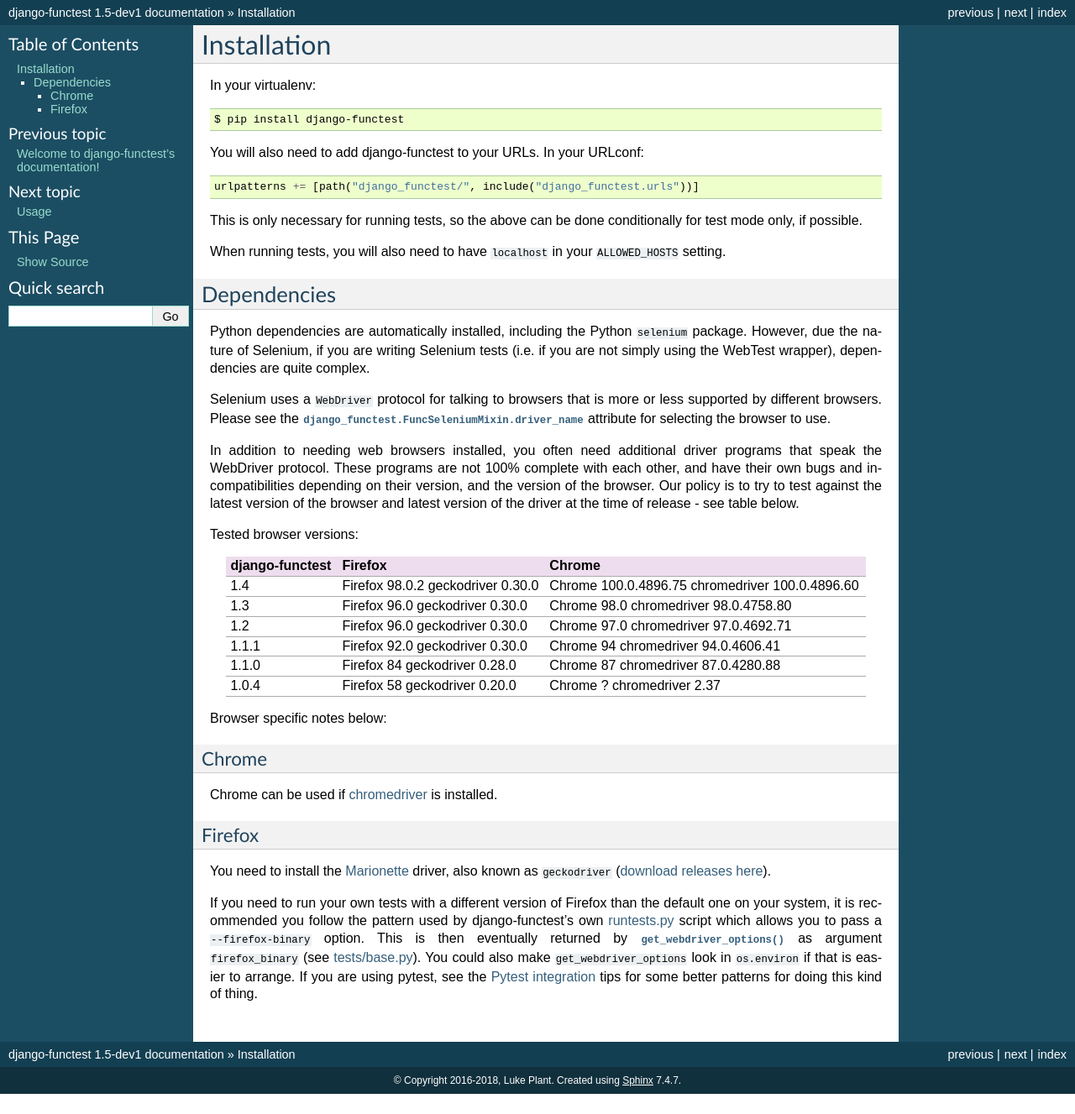
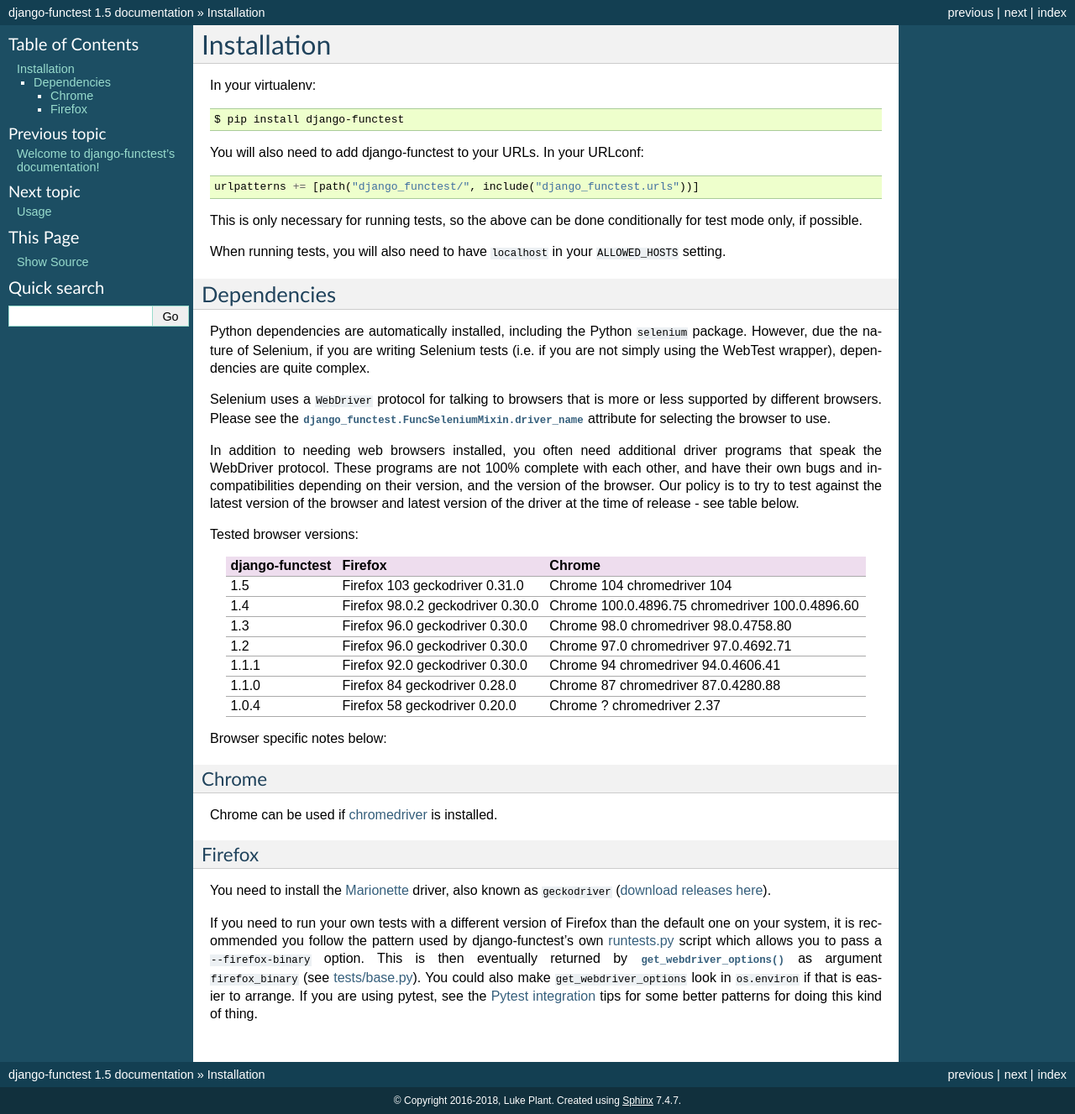
Before and after one commit to django-functest/django-functest, a Sphinx documentation site: the page built from docs/installation.rst, in a window 1280 px wide. Shown: the whole page at 84% size. Built offline with Sphinx 7.4.7, drawn with Linux system fonts in a browser that asks for light colours; before the commit the page ends 1303 px from its top, so only the background shows below that.

Commit message:
Version bump - 1.5

```diff
--- a/docs/conf.py
+++ b/docs/conf.py
@@ -48,7 +48,7 @@
 # The short X.Y version.
 version = "1.5"
 # The full version, including alpha/beta/rc tags.
-release = "1.5-dev1"
+release = "1.5"
 
 # The language for content autogenerated by Sphinx. Refer to documentation
 # for a list of supported languages.
--- a/docs/installation.rst
+++ b/docs/installation.rst
@@ -42,6 +42,9 @@
 +-------------------+---------------------+----------------------------+
 | django-functest   | Firefox             | Chrome                     |
 +===================+=====================+============================+
+| 1.5               | Firefox 103         | Chrome 104                 |
+|                   | geckodriver 0.31.0  | chromedriver 104           |
++-------------------+---------------------+----------------------------+
 | 1.4               | Firefox 98.0.2      | Chrome 100.0.4896.75       |
 |                   | geckodriver 0.30.0  | chromedriver 100.0.4896.60 |
 +-------------------+---------------------+----------------------------+
--- a/setup.py
+++ b/setup.py
@@ -7,7 +7,7 @@
 except ImportError:
     from distutils.core import setup
 
-version = "1.5-dev1"
+version = "1.5"
 
 if sys.argv[-1] == "publish":
     try:
--- a/src/django_functest/__init__.py
+++ b/src/django_functest/__init__.py
@@ -5,7 +5,7 @@
 from .server import MultiThreadedLiveServerMixin
 from .utils import AdminLoginMixin, ShortcutLoginMixin
 
-__version__ = "1.5-dev1"
+__version__ = "1.5"
 
 __all__ = [
     "FuncBaseMixin",
```
Also changed, not shown: HISTORY.rst (+6 -1 lines).
